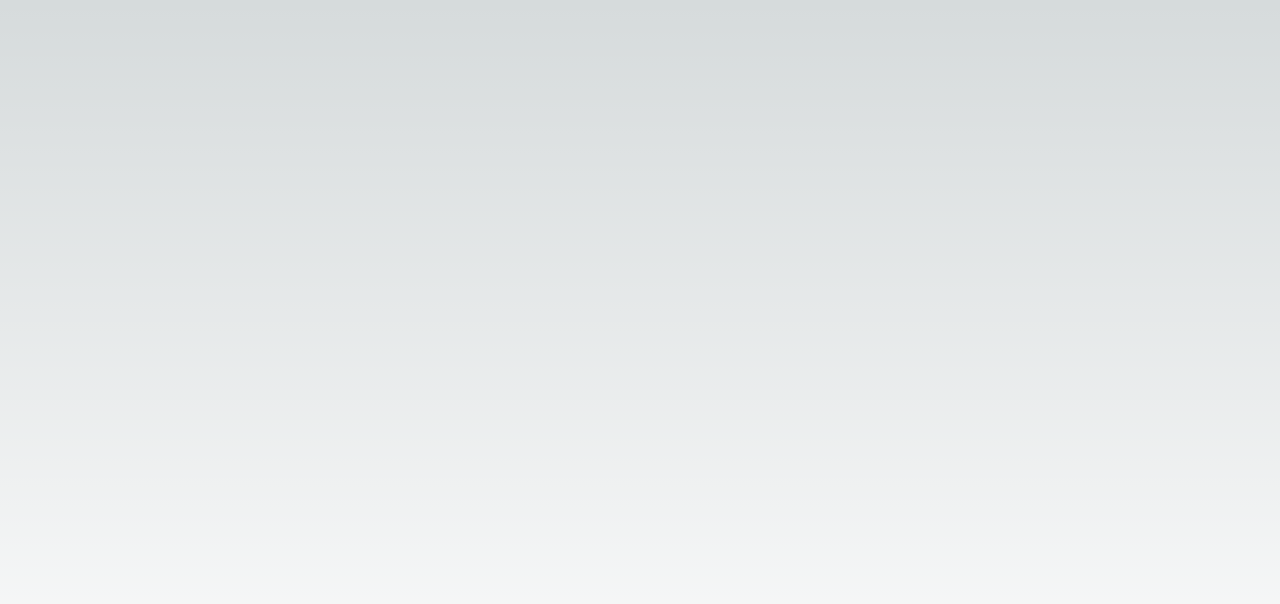
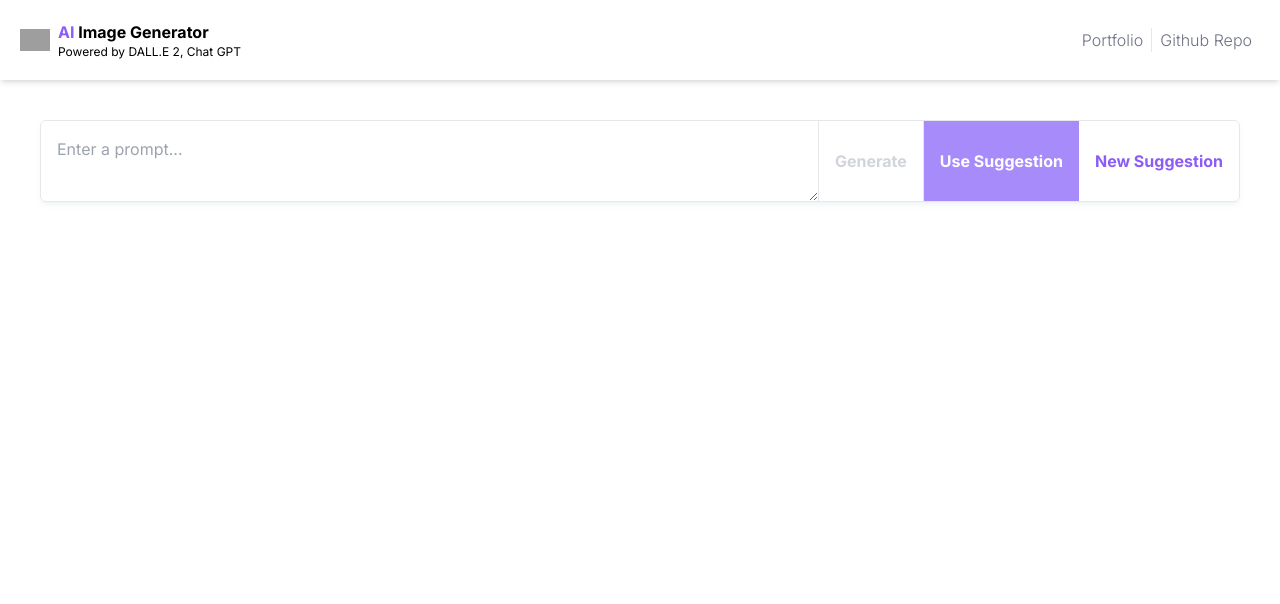
Before and after one commit to victor-praise/AI-image-generator, a Next.js app: page / in a window 1280 px wide. Shown: the top 604 px of the page. Built offline with nearby package versions, Linux system fonts and the light colour scheme; grey boxes are pictures that could not be loaded.

Commit message:
home page

```diff
--- a/app/layout.tsx
+++ b/app/layout.tsx
@@ -1,5 +1,7 @@
-import './globals.css'
+import Header from '@/components/header'
+import '../styles/global.css'
 import { Inter } from 'next/font/google'
+import PromptInput from '@/components/PromptInput'
 
 const inter = Inter({ subsets: ['latin'] })
 
@@ -15,7 +17,12 @@ export default function RootLayout({
 }) {
   return (
     <html lang="en">
-      <body className={inter.className}>{children}</body>
+      <body className={inter.className}>
+        <Header/>
+        <PromptInput/>
+                {children}
+
+        </body>
     </html>
   )
 }
--- a/app/page.tsx
+++ b/app/page.tsx
@@ -2,7 +2,10 @@ import Image from 'next/image'
 
 export default function Home() {
   return (
-    <main className="flex min-h-screen flex-col items-center justify-between p-24">
+    <main>
+      <span className='text-red-500'>
+
+      </span>
 
     </main>
   )
--- /dev/null
+++ b/components/PromptInput.tsx
@@ -0,0 +1,36 @@
+'use client'
+import React, { useState } from 'react'
+
+function PromptInput() {
+    const [input, setInput] = useState("")
+  return (
+    <div className="m-10">
+        <form  className="flex flex-col lg:flex-row shadow-md shadow-slate-400/10 border rounded-md lg:divide-x">
+            <textarea
+            value={input}
+            onChange={(e) => setInput(e.target.value)}
+            placeholder="Enter a prompt..."
+            className="flex-1 p-4 outline-none rounded-md" />
+
+            <button type="submit"
+            className={`p-4 ${
+                input
+                  ? "bg-violet-500 text-white transition-colors duration-200"
+                  : "text-gray-300 cursor-not-allowed"
+              } font-bold`}
+            disabled={!input}>
+                Generate
+            </button>
+
+            <button
+            type="button"
+            className={`p-4 bg-violet-400 text-white transition-colors duration-200 font-bold disabled:text-gray-300 disabled:cursor-not-allowed disabled:bg-gray-400`}>Use Suggestion</button>
+            <button
+            type="button"
+            className={`p-4 bg-white text-violet-500 border-none transition-colors duration-200 rounded-b-md md:rounded-r-md md:rounded-bl-none font-bold`}>New Suggestion</button>
+        </form>
+    </div>
+  )
+}
+
+export default PromptInput
--- /dev/null
+++ b/components/header.tsx
@@ -0,0 +1,43 @@
+import React from 'react'
+import Image from "next/image";
+import Link from 'next/link';
+
+function header() {
+  return (
+    <header className="flex p-5 justify-between sticky top-0 bg-white z-50 shadow-md">
+        <div className="flex space-x-2 items-center">
+        <Image
+          src="https://links.papareact.com/4t3"
+          alt="logo"
+          height={30}
+          width={30}
+        />
+            <div >
+            <h1 className='font-bold'>
+                <span className='text-violet-500'>AI</span> Image Generator
+            </h1>
+            <h2 className="text-xs">
+                Powered by DALL.E 2, Chat GPT
+            </h2>
+        </div>
+        </div>
+
+        <div className="flex divide-x text-gray-500 items-center text-xs md:text-base">
+        <Link
+          href="https://victor-portfolio-1f3051.netlify.app/"
+          className="px-2 font-light text-right"
+        >
+          Portfolio
+        </Link>
+        <Link
+          href="https://github.com/victor-praise/AI-image-generator"
+          className="px-2 font-light"
+        >
+          Github Repo
+        </Link>
+        </div>
+    </header>
+  )
+}
+
+export default header
--- a/next.config.js
+++ b/next.config.js
@@ -1,4 +1,8 @@
 /** @type {import('next').NextConfig} */
-const nextConfig = {}
+const nextConfig = {
+    images:{
+        domains:["links.papareact.com"]
+    }
+}
 
 module.exports = nextConfig
```
